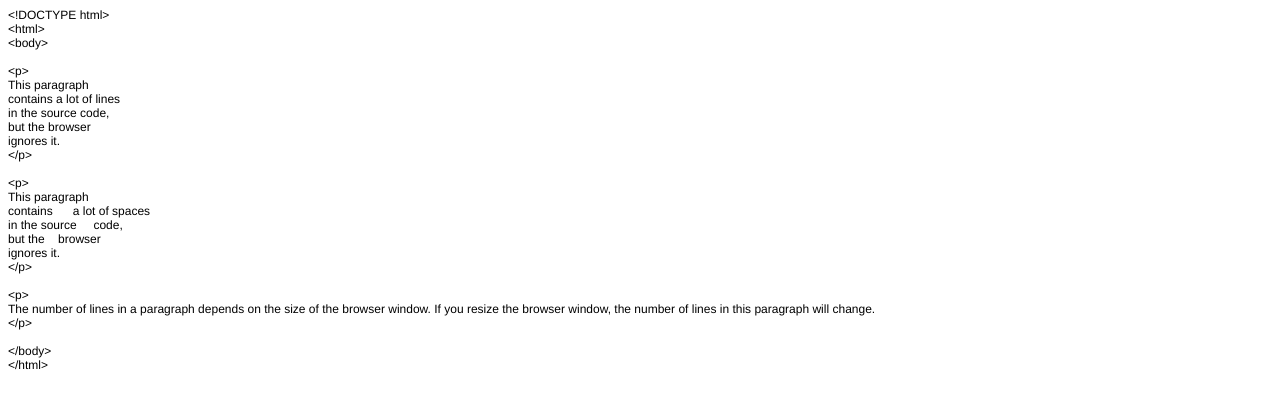
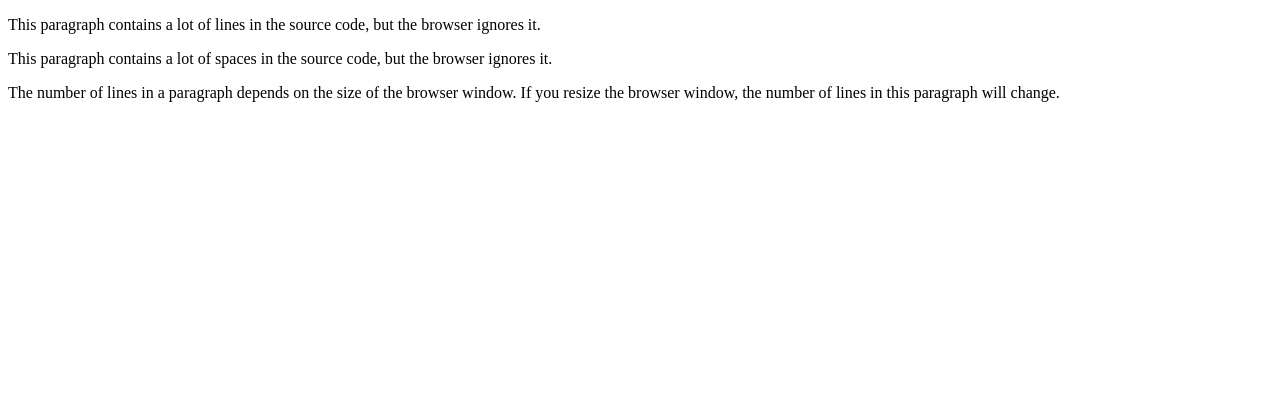
Before and after one commit to avijitnagare/avijitnagare.github.io, a plain HTML site: page index.html in a window 1280 px wide. Drawn offline with Linux system fonts and the light colour scheme.

Commit message:
Change HTML

```diff
--- a/index.html
+++ b/index.html
@@ -1,42 +1,27 @@
-<!DOCTYPE html PUBLIC "-//W3C//DTD HTML 4.01//EN" "http://www.w3.org/TR/html4/strict.dtd">
+
+<!DOCTYPE html>
 <html>
-<head>
-  <meta http-equiv="Content-Type" content="text/html; charset=utf-8">
-  <meta http-equiv="Content-Style-Type" content="text/css">
-  <title></title>
-  <meta name="Generator" content="Cocoa HTML Writer">
-  <meta name="CocoaVersion" content="1671.4">
-  <style type="text/css">
-    p.p1 {margin: 0.0px 0.0px 0.0px 0.0px; font: 12.0px Helvetica}
-    p.p2 {margin: 0.0px 0.0px 0.0px 0.0px; font: 12.0px Helvetica; min-height: 14.0px}
-  </style>
-</head>
-<body>
-<p class="p1">&lt;!DOCTYPE html&gt;</p>
-<p class="p1">&lt;html&gt;</p>
-<p class="p1">&lt;body&gt;</p>
-<p class="p2"><br></p>
-<p class="p1">&lt;p&gt;</p>
-<p class="p1">This paragraph</p>
-<p class="p1">contains a lot of lines</p>
-<p class="p1">in the source code,</p>
-<p class="p1">but the browser<span class="Apple-converted-space"> </span></p>
-<p class="p1">ignores it.</p>
-<p class="p1">&lt;/p&gt;</p>
-<p class="p2"><br></p>
-<p class="p1">&lt;p&gt;</p>
-<p class="p1">This paragraph</p>
-<p class="p1">contains<span class="Apple-converted-space">      </span>a lot of spaces</p>
-<p class="p1">in the source <span class="Apple-converted-space">    </span>code,</p>
-<p class="p1">but the<span class="Apple-converted-space">    </span>browser<span class="Apple-converted-space"> </span></p>
-<p class="p1">ignores it.</p>
-<p class="p1">&lt;/p&gt;</p>
-<p class="p2"><br></p>
-<p class="p1">&lt;p&gt;</p>
-<p class="p1">The number of lines in a paragraph depends on the size of the browser window. If you resize the browser window, the number of lines in this paragraph will change.</p>
-<p class="p1">&lt;/p&gt;</p>
-<p class="p2"><br></p>
-<p class="p1">&lt;/body&gt;</p>
-<p class="p1">&lt;/html&gt;</p>
-</body>
+    <body>
+
+        <p>
+        This paragraph
+        contains a lot of lines
+        in the source code,
+        but the browser
+        ignores it.
+        </p>
+
+        <p>
+        This paragraph
+        contains      a lot of spaces
+        in the source     code,
+        but the    browser
+        ignores it.
+        </p>
+
+        <p>
+        The number of lines in a paragraph depends on the size of the browser window. If you resize the browser window, the number of lines in this paragraph will change.
+        </p>
+
+    </body>
 </html>
```
